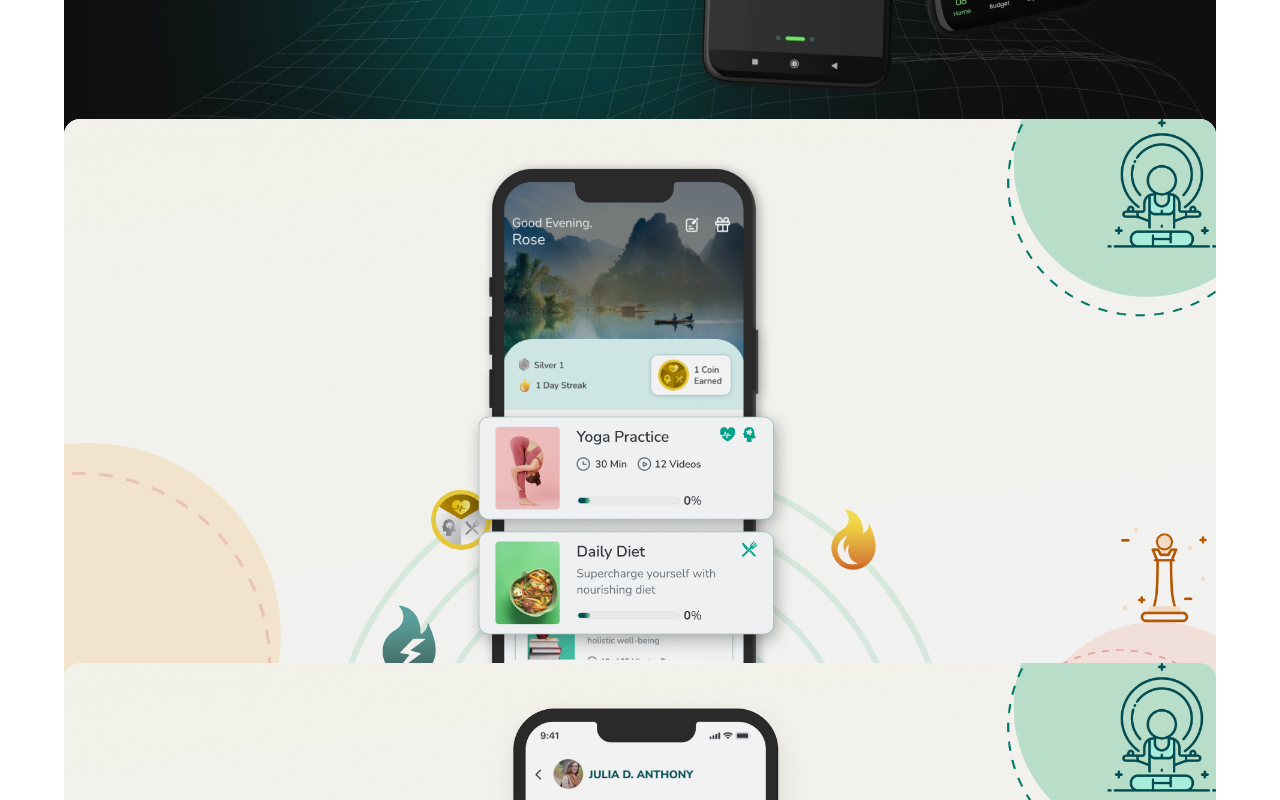
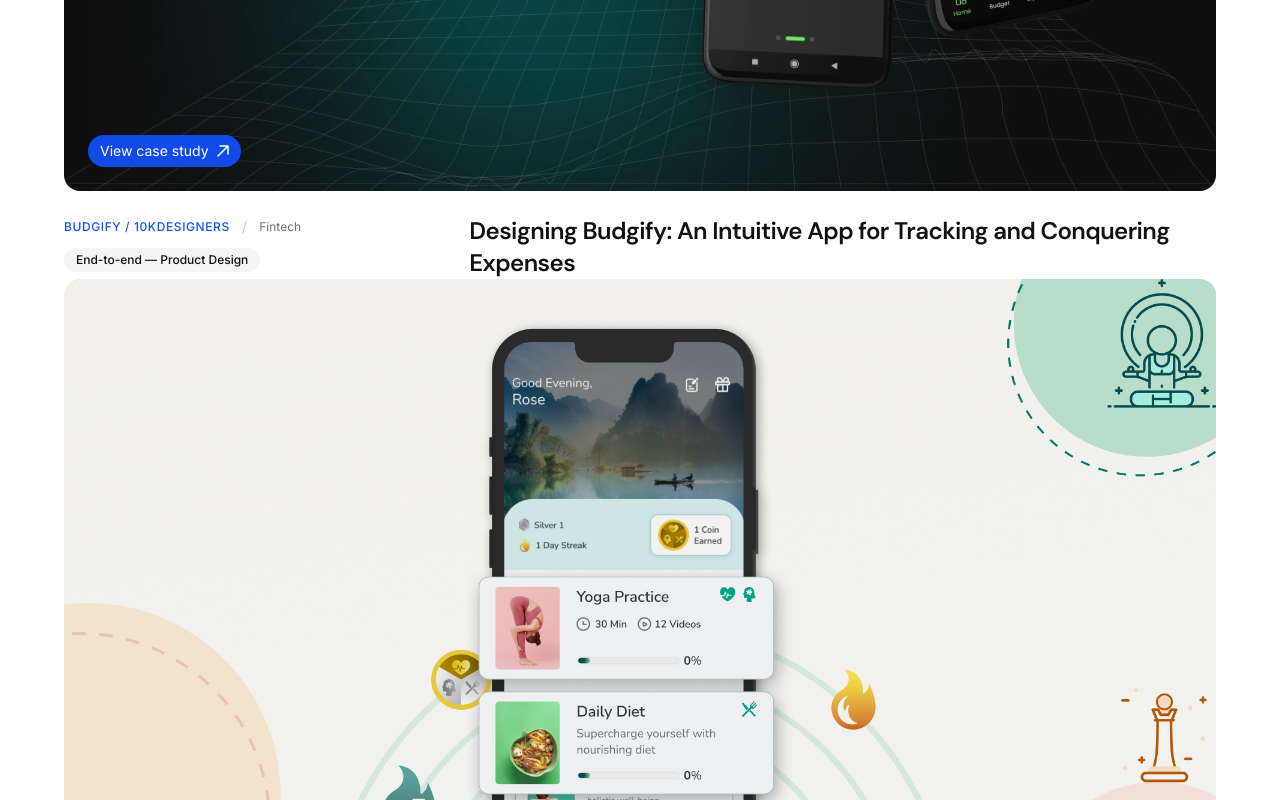
Before and after one commit to Jai-Sankhla/portfolio-website, a Next.js app: page / in a window 1280 px wide. Shown: the part 1260-2060 px from the top of the page. Built offline with nearby package versions, Linux system fonts and the light colour scheme.

Commit message:
project stack: reduce overlap 30→10, make CTA always visible

```diff
--- a/src/components/ProjectStack.tsx
+++ b/src/components/ProjectStack.tsx
@@ -8,7 +8,7 @@ import { caseStudies } from "@/data/case-studies";
 import type { CaseStudy } from "@/data/case-studies";
 
 const SECTION_HEIGHT = 130;
-const OVERLAP = 30;
+const OVERLAP = 10;
 const CARD_HEIGHT = 100;
 const STICKY_GAP = CARD_HEIGHT - OVERLAP;
 const MARGIN_TOP = -(SECTION_HEIGHT - STICKY_GAP);
@@ -79,8 +79,8 @@ function StackedCard({
                 />
               </motion.div>
               <div className="absolute inset-0 bg-gradient-to-t from-[#111111]/40 to-transparent opacity-0 group-hover:opacity-100 transition-opacity duration-700 pointer-events-none" />
-              <div className="absolute bottom-6 left-6 translate-y-4 opacity-0 group-hover:translate-y-0 group-hover:opacity-100 transition-all duration-500 pointer-events-none">
-                <span className="inline-flex items-center gap-2 text-sm text-white bg-[#1151ff] px-4 py-2 rounded-full">
+              <div className="absolute bottom-6 left-6 pointer-events-none">
+                <span className="inline-flex items-center gap-2 text-sm text-white bg-[#1151ff]/90 backdrop-blur-sm px-3 py-1.5 rounded-full">
                   View case study
                   <svg width="12" height="12" viewBox="0 0 12 12" fill="none">
                     <path
```
